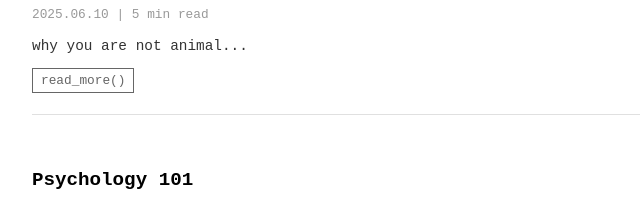
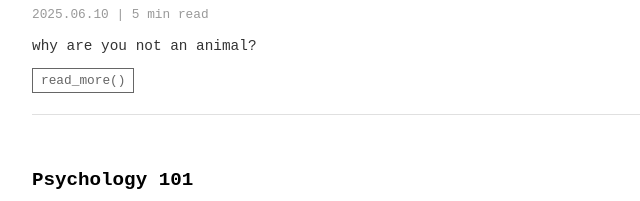
Before and after one commit to abhishek-kumawat-1/abhishek-kumawat-1.github.io, a plain HTML site: page index.html in a window 1280 px wide. Shown: the part 240-441 px from the top of the page, 228-868 px from the left. Drawn offline with Linux system fonts and the light colour scheme.

Commit message:
Update index.html

```diff
--- a/index.html
+++ b/index.html
@@ -129,7 +129,7 @@
             </div>
             <div class="blog-meta">2025.06.10 | 5 min read</div>
             <div class="blog-excerpt">
-                why you are not animal...
+                why are you not an animal?
             </div>
             <a href="blog1.html" class="read-more">read_more()</a>
         </li>
```
